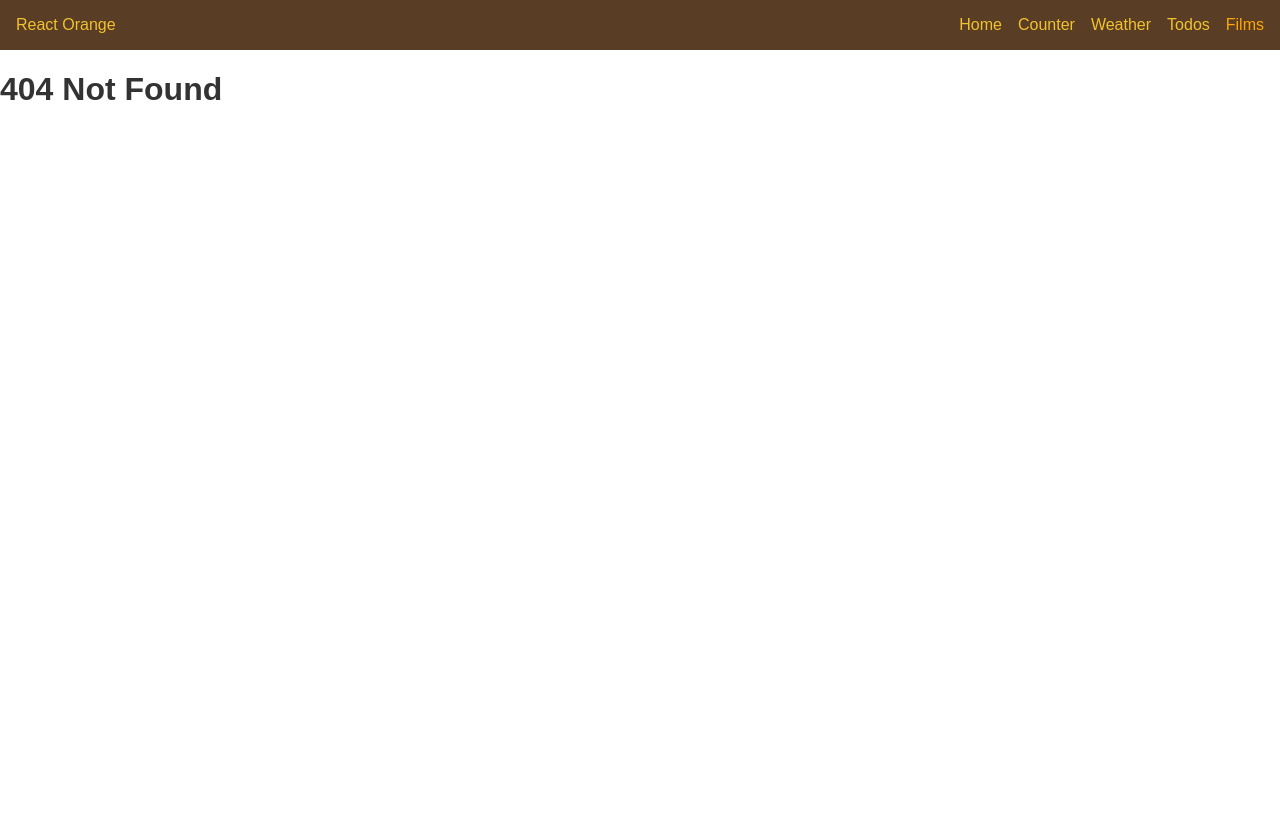
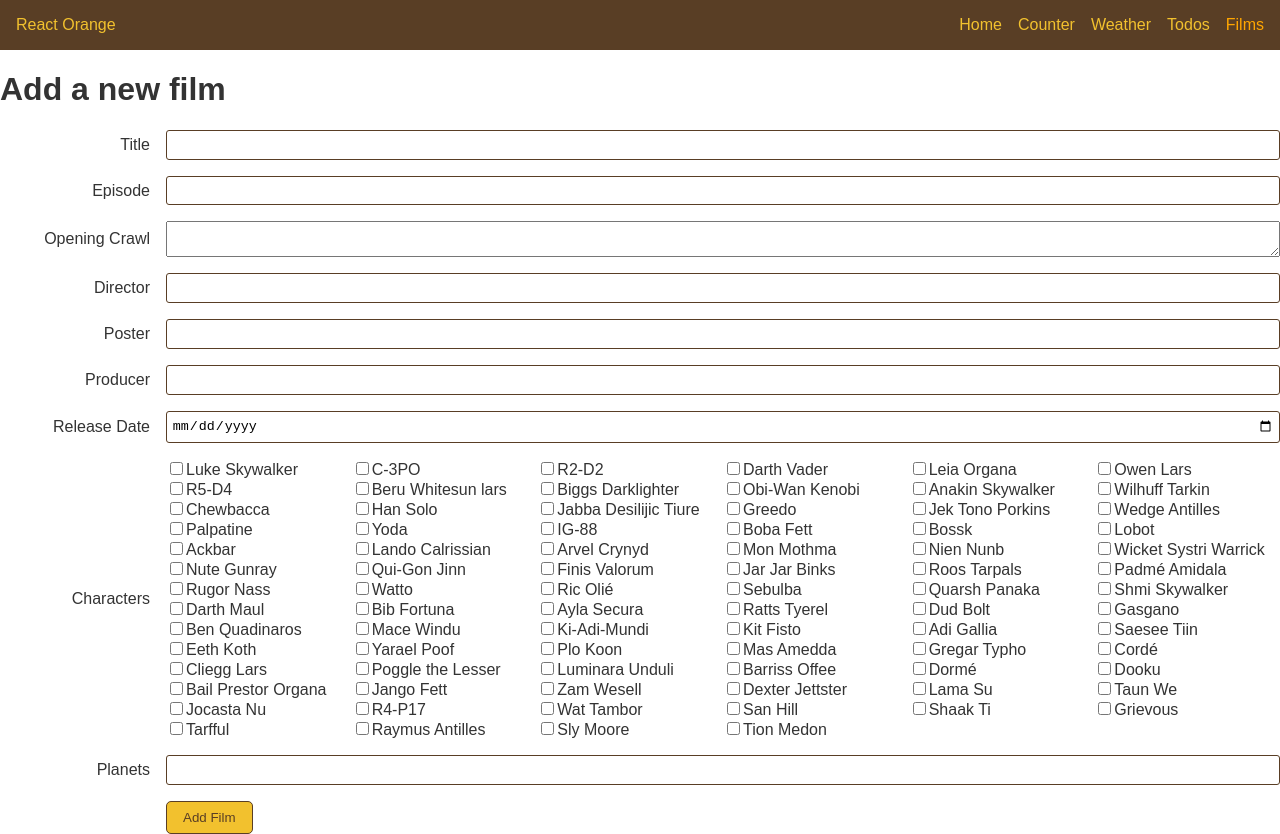
Before and after one commit to PaulNegoescu/react-orange, a React (Vite) app: page /films/add in a window 1280 px wide. Before the commit this address had no page. Before the commit the page ends 800 px from the top, so only its background shows below. Built offline with nearby package versions, Linux system fonts and the light colour scheme; data requests are answered from the project's data file.

Commit message:
End of films course

```diff
--- a/src/components/App/App.css
+++ b/src/components/App/App.css
@@ -22,3 +22,45 @@ html {
 body {
   margin: 0;
 }
+
+.btn {
+  --bg-color: var(--primary-color);
+  --border-color: var(--primary-color);
+  --text: var(--text-color-light);
+
+  display: flex;
+  align-items: center;
+  gap: 0.3rem;
+  width: fit-content;
+
+  padding: 0.5rem 1rem;
+  margin: 0;
+
+  border: 1px solid var(--border-color);
+  border-radius: 5px;
+  background-color: var(--bg-color);
+  color: var(--text);
+  cursor: pointer;
+  text-decoration: none;
+}
+
+.btn:is(:hover, :active) {
+  --bg-color: var(--primary-color-light);
+  --text: var(--primary-color);
+}
+
+.btn-accent {
+  --bg-color: var(--accent-color);
+  --text: var(--dark-color);
+  --border-color: var(--text);
+}
+
+.btn-accent:is(:hover, :active) {
+  --bg-color: var(--accent-color-darkest);
+}
+
+input:is(:not([type='radio'], [type='checkbox'])) {
+  padding: 0.4rem 0.3rem;
+  border-radius: 3px;
+  border: 1px solid var(--dark-color);
+}
--- a/src/components/App/App.jsx
+++ b/src/components/App/App.jsx
@@ -1,6 +1,15 @@
 import React from 'react';
 import { Route, Routes } from 'react-router-dom';
-import { Counter, Todos, Weather, NotFound, FilmList } from '~/features';
+import {
+  Counter,
+  Todos,
+  Weather,
+  NotFound,
+  FilmList,
+  FilmDetails,
+  EditFilm,
+  AddFilm,
+} from '~/features';
 import { Nav } from '~/components';
 
 import './App.css';
@@ -18,6 +27,9 @@ export function App() {
           element={<Counter initialCount={3} initialStep={2} />}
         />
         <Route path="films" element={<FilmList />} />
+        <Route path="films/:filmId" element={<FilmDetails />} />
+        <Route path="films/:filmId/edit" element={<EditFilm />} />
+        <Route path="films/add" element={<AddFilm />} />
         <Route path="*" element={<NotFound />} />
       </Routes>
     </>
--- /dev/null
+++ b/src/features/Films/AddFilm.jsx
@@ -0,0 +1,71 @@
+import clsx from 'clsx';
+import styles from './Films.module.css';
+import { configureApi } from '~/helpers/apiHelper';
+import { useEffect, useState } from 'react';
+
+const { retrieve: getCharacters } = configureApi('characters');
+const { retrieve: getPlanets } = configureApi('planets');
+
+export function AddFilm() {
+  const [characters, setCharacters] = useState(null);
+  const [planets, setPlanets] = useState(null);
+  useEffect(() => {
+    getCharacters().then(setCharacters);
+    getPlanets().then(setPlanets);
+  }, []);
+  return (
+    <>
+      <h1>Add a new film</h1>
+      <form className={styles.addForm}>
+        <label htmlFor="title">Title</label>
+        <input type="text" id="title" name="title" />
+
+        <label htmlFor="episode_id">Episode</label>
+        <input type="number" id="episode_id" min="0" name="episode_id" />
+
+        <label htmlFor="opening_crawl">Opening Crawl</label>
+        <textarea id="opening_crawl" name="opening_crawl"></textarea>
+
+        <label htmlFor="director">Director</label>
+        <input type="text" id="director" name="director" />
+
+        <label htmlFor="poster">Poster</label>
+        <input type="url" id="poster" name="poster" />
+
+        <label htmlFor="producer">Producer</label>
+        <input type="text" id="producer" name="producer" />
+
+        <label htmlFor="release_date">Release Date</label>
+        <input type="date" id="release_date" name="release_date" />
+
+        <span>Characters</span>
+        <div className={styles.group}>
+          {characters?.map((ch) => (
+            <label key={ch.id}>
+              <input name="characters" type="checkbox" />
+              {ch.name}
+            </label>
+          ))}
+        </div>
+
+        <label htmlFor="planets">Planets</label>
+        <input type="hidden" name="planets" />
+        <input
+          type="text"
+          id="planets"
+          name="planets_selector"
+          list="planets_list"
+        />
+        <datalist id="planets_list">
+          {planets?.map((pl) => (
+            <option key={pl.id}>{pl.name}</option>
+          ))}
+        </datalist>
+
+        <button className={clsx(styles.submitBtn, 'btn btn-accent')}>
+          Add Film
+        </button>
+      </form>
+    </>
+  );
+}
--- /dev/null
+++ b/src/features/Films/EditFilm.jsx
@@ -0,0 +1,8 @@
+export function EditFilm() {
+  return (
+    <>
+      <h1>Edit title</h1>
+      <form></form>
+    </>
+  );
+}
--- /dev/null
+++ b/src/features/Films/FilmDetails.jsx
@@ -0,0 +1,40 @@
+import { useEffect, useState } from 'react';
+import { Link, useParams } from 'react-router-dom';
+import { configureApi } from '~/helpers/apiHelper';
+
+const { retrieve: getFilm } = configureApi('films');
+const { retrieve: getCharacters } = configureApi('characters');
+
+export function FilmDetails() {
+  const [film, setFilm] = useState(null);
+  const [characters, setCharacters] = useState(null);
+  const { filmId } = useParams();
+
+  useEffect(() => {
+    async function getData() {
+      const data = await getFilm(filmId);
+      setFilm(data);
+      const chPromises = [];
+      for (const characterId of data.characters) {
+        chPromises.push(getCharacters(characterId));
+      }
+      const chArr = await Promise.all(chPromises);
+      setCharacters(chArr);
+    }
+
+    getData();
+  }, [filmId]);
+
+  return (
+    <>
+      <h1>{film?.title}</h1>
+      <ul>
+        {characters?.map((ch) => (
+          <li key={ch.id}>{ch.name}</li>
+        ))}
+      </ul>
+      <Link to={`/films/${filmId - 1}`}>Prev</Link>
+      <Link to={`/films/${+filmId + 1}`}>Next</Link>
+    </>
+  );
+}
--- a/src/features/Films/FilmItem.jsx
+++ b/src/features/Films/FilmItem.jsx
@@ -3,7 +3,7 @@ import { Link } from 'react-router-dom';
 export function FilmItem({ film }) {
   return (
     <li>
-      <Link to="/">
+      <Link to={film.id.toString()}>
         <img src={film.poster} alt={`Poster for ${film.title}`} />
         <h3>{film.title}</h3>
       </Link>
--- a/src/features/Films/FilmList.jsx
+++ b/src/features/Films/FilmList.jsx
@@ -4,6 +4,7 @@ import { configureApi } from '~/helpers/apiHelper';
 import { FilmItem } from './FilmItem';
 
 import styles from './Films.module.css';
+import { Link } from 'react-router-dom';
 
 const { retrieve } = configureApi('films');
 
@@ -17,6 +18,9 @@ export function FilmList() {
   return (
     <>
       <h1>Film List</h1>
+      <Link to="add" className="btn">
+        Add a new film
+      </Link>
       {!films && <Loading />}
       {films && (
         <ul className={styles.filmList}>
--- a/src/features/Films/Films.module.css
+++ b/src/features/Films/Films.module.css
@@ -27,3 +27,27 @@
 .filmList img {
   max-width: 100%;
 }
+
+.addForm {
+  display: grid;
+  grid-template-columns: 150px 1fr;
+  gap: 1rem;
+  align-items: center;
+}
+
+.addForm :is(label, span) {
+  text-align: right;
+}
+
+.submitBtn {
+  grid-column-start: 2;
+}
+
+.group {
+  display: grid;
+  grid-template-columns: repeat(auto-fit, minmax(170px, 1fr));
+}
+
+.group label {
+  text-align: left;
+}
--- /dev/null
+++ b/src/features/Films/index.jsx
@@ -0,0 +1,5 @@
+export { FilmList } from './FilmList';
+export { FilmDetails } from './FilmDetails';
+export { FilmItem } from './FilmItem';
+export { AddFilm } from './AddFilm';
+export { EditFilm } from './EditFilm';
--- a/src/features/index.jsx
+++ b/src/features/index.jsx
@@ -2,4 +2,4 @@ export { Weather } from './Weather/Weather';
 export { Counter } from './Counter/Counter';
 export { Todos } from './Todos/Todos';
 export { NotFound } from './NotFound/NotFound';
-export { FilmList } from './Films/FilmList';
+export { FilmList, FilmDetails, AddFilm, EditFilm } from './Films';
--- a/src/helpers/apiHelper.jsx
+++ b/src/helpers/apiHelper.jsx
@@ -19,11 +19,15 @@ const headers = {
 };
 
 export function configureApi(endpoint) {
-  function retrieve(search = '', options = {}) {
+  function retrieve(id, search = '', options = {}) {
     if (search) {
       search = `?${search}`;
     }
-    return fetch(`${apiUrl}/${endpoint}${search}`, options).then(
+    let segment = '';
+    if (id) {
+      segment = `/${id}`;
+    }
+    return fetch(`${apiUrl}/${endpoint}${segment}${search}`, options).then(
       handleServerResponse
     );
   }
```
